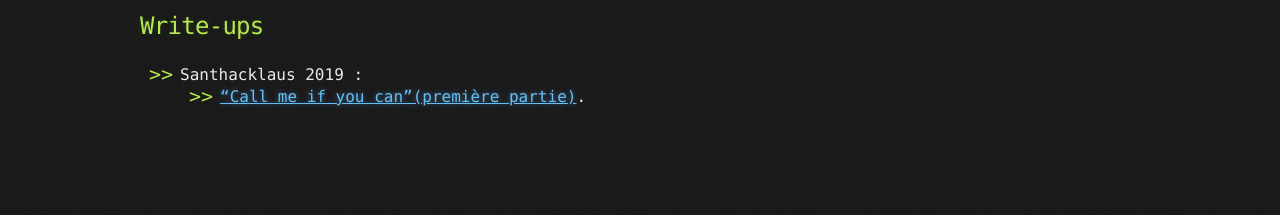
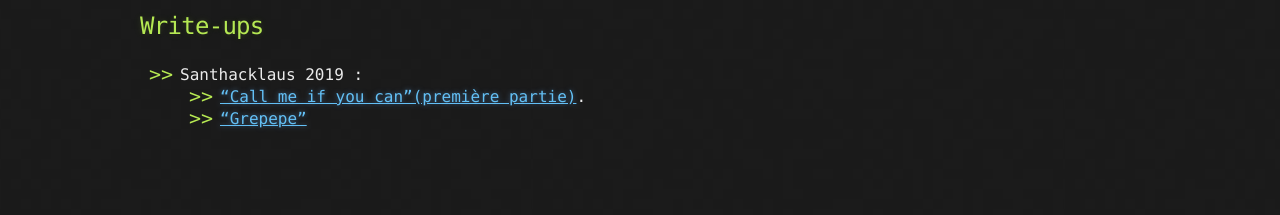
Before and after one commit to M0onshadow/M0onshadow.github.io, a Jekyll site: the page built from index.md, in a window 1280 px wide. Shown: the part 1066-1281 px from the top of the page. Built offline with Jekyll 4.4.1, drawn with Linux system fonts in a browser that asks for light colours; the repository's description, which GitHub fills in, is left out.

Commit message:
Update index.md

```diff
--- a/index.md
+++ b/index.md
@@ -41,7 +41,8 @@ Destiné à faire des combats de robots, nous n'avons cessé d'ajouter des fonct
 ## Write-ups
 
 - Santhacklaus 2019 :
-  - <a href="https://m0onshadow.github.io/ctf/Santhacklaus/callme">"Call me if you can"(première partie)</a>.<br/>
+  - <a href="ctf/Santhacklaus/callme">"Call me if you can"(première partie)</a>.<br/>
+  - <a href="ctf/Santhacklaus/Grepepe/grepepe">"Grepepe"<a/><br/>
 <br/>
 <br/>
 <br/>
```
